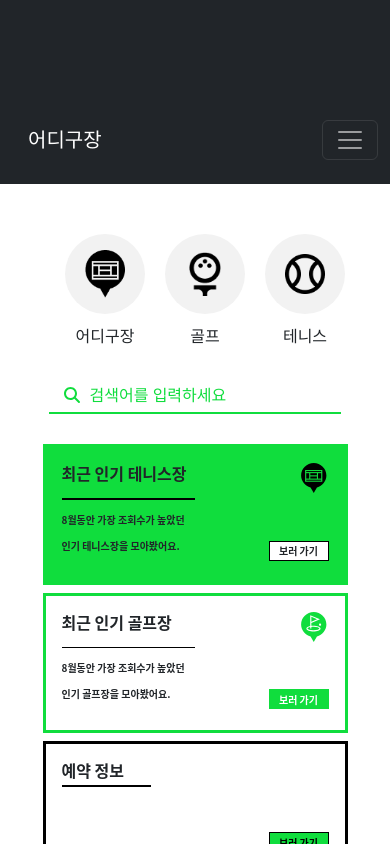
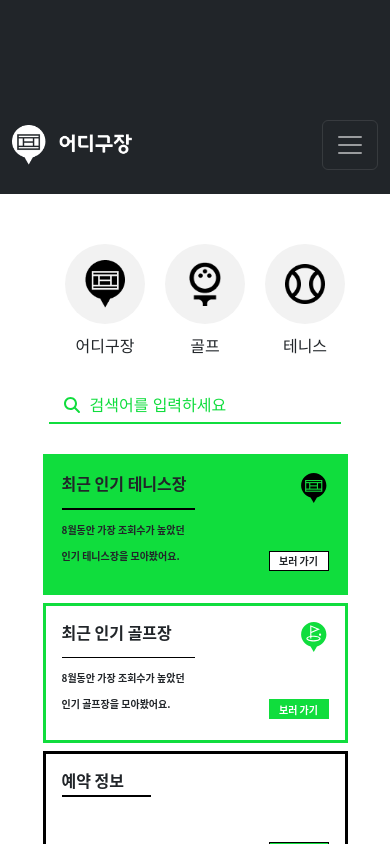
Before and after one commit to manu1307/Flawless-KuHackathon, a React (Create React App) app: page / in a window 390 px wide. Shown: the top 844 px of the page. Built offline with nearby package versions, Linux system fonts and the light colour scheme; no server answers.

Commit message:
header logo 모바일 반응형 수정

```diff
--- a/src/components/Layout/Header.js
+++ b/src/components/Layout/Header.js
@@ -8,6 +8,11 @@ import { ReactComponent as ProjectLogo } from "../../assets/projectLogo.svg";
 import { useState } from "react";
 
 export default function Header() {
+  const [width, setWidth] = useState(window.screen.width);
+  window.addEventListener("resize", () => {
+    setWidth(window.screen.width);
+  });
+
   return (
     <>
       {[false].map((expand) => (
@@ -16,11 +21,26 @@ export default function Header() {
             <div className="w-screen flex justify-between py-3">
               <Navbar.Brand
                 href="/"
-                className="text-center w-1 text-white lg:w-full"
+                className="text-center text-white lg:w-full"
               >
                 <div className="flex">
-                  <Logo width={30} height={30} fill="white" className="mx-2" />
-                  어디구장
+                  {width > 1024 ? (
+                    <div className="flex">
+                      <Logo
+                        width={30}
+                        height={30}
+                        fill="white"
+                        className="mx-2"
+                      />
+                      <ProjectLogo width={120} height={30} fill="white" />
+                    </div>
+                  ) : (
+                    <img
+                      src="../img/LogoSet.png"
+                      alt="Logo Set"
+                      style={{ width: "120px", height: "40px" }}
+                    ></img>
+                  )}
                 </div>
               </Navbar.Brand>
               <Navbar.Toggle
--- a/src/components/MainPage/MainPageSm.js
+++ b/src/components/MainPage/MainPageSm.js
@@ -60,6 +60,8 @@ export default function MainPageSm() {
     });
     fetchWeatherData();
   }, []);
+
+
 
   return (
     <div className="container flex justify-center mx-auto ">
```
Also changed, not shown: public/img/LogoSet.png (added).
